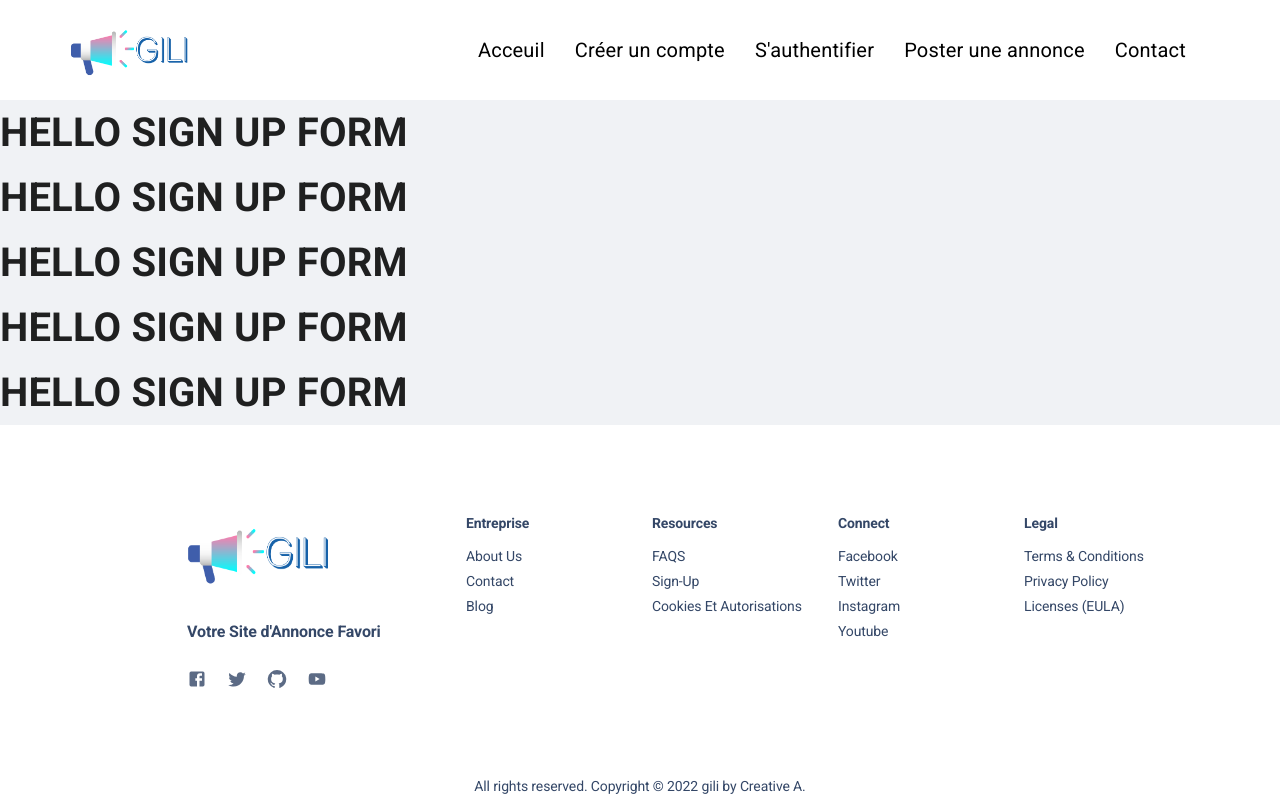
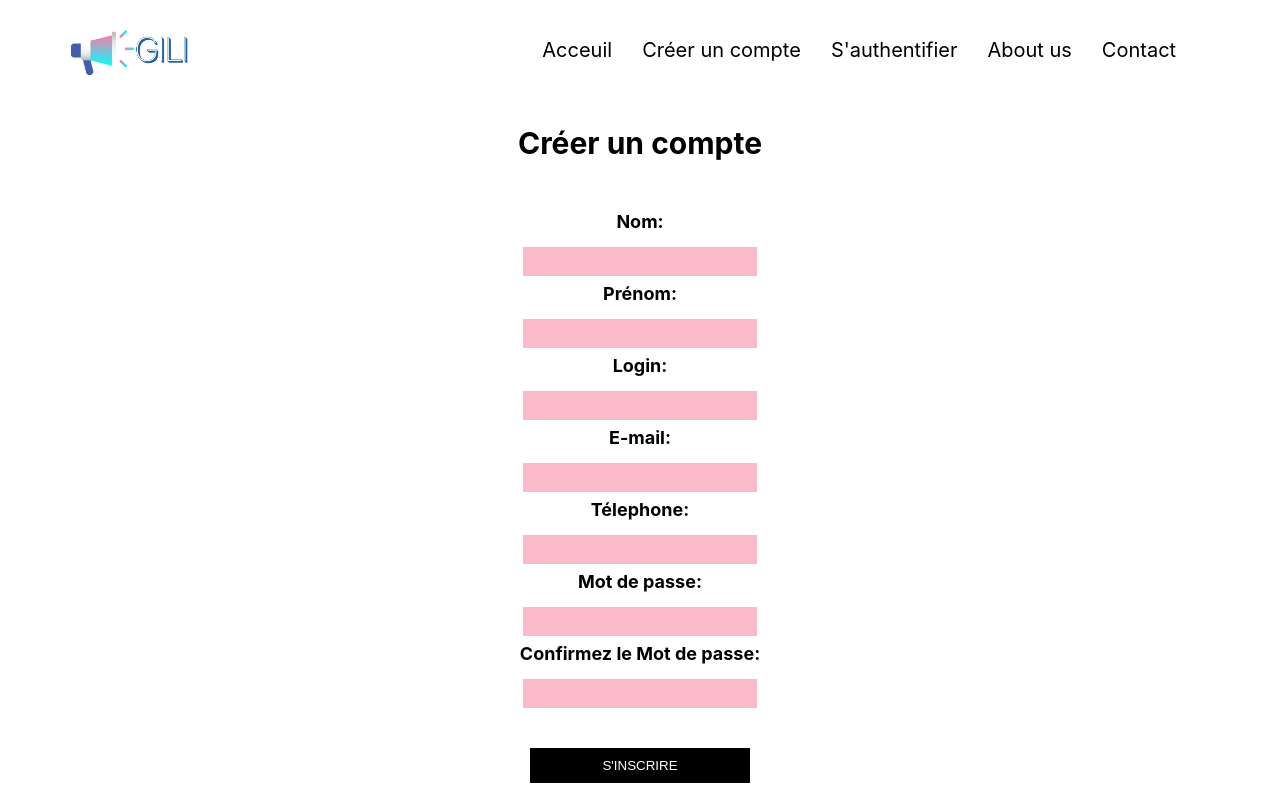
Before and after one commit to ayaprincesse/giliannoncefrontend, a React (Create React App) app: page /Signuppage in a window 1280 px wide. Shown: the top 800 px of the page. Built offline with nearby package versions, Linux system fonts and the light colour scheme.

Commit message:
annonce detail et sign up update

```diff
--- a/src/App.js
+++ b/src/App.js
@@ -5,6 +5,7 @@ import './App.css';
 import Navbar from "./components/Navbar";
 import Home from "./pages/Home";
 import Signuppage from "./pages/Signup";
+import AnnonceDetails from 'pages/AnnonceDetails';
 //import CreerC from "./pages/creercompte";
 
 import {BrowserRouter as Router, Route, Routes } from "react-router-dom";
@@ -19,6 +20,7 @@ function App() {
       <Routes>
         <Route  index  element={<Home />}/>
         <Route  path="/Signuppage"  element={<Signuppage />}/>
+        <Route  path="/AnnonceDetails"  element={<AnnonceDetails />}/>
       </Routes>
     </Router>
 
--- a/src/Footer.js
+++ b/src/Footer.js
@@ -12,7 +12,7 @@ const Footer1 = function DefaultFooter({ content }) {
     const { brand, socials, menus, copyright } = content;
 
     return (
-      <MKBox component="footer" mt={6}>
+      <MKBox component="footer" mt={12} >
         <Container>
           <Grid container spacing={3}>
             <Grid item xs={12} md={3} sx={{ ml: "auto", mb: 3 }}>
--- a/src/components/Navbar.js
+++ b/src/components/Navbar.js
@@ -13,7 +13,7 @@ function Navbar(){
 			<Link to ="/">Acceuil</Link>
 			<Link to ="/Signuppage">Créer un compte</Link>
 			<Link to ="/">S'authentifier</Link>
-			<Link to ="/">Poster une annonce</Link>
+			<Link to ="/">About us</Link>
 			<Link to ="/">Contact</Link>
 
 			<button><ReorderIcon /></button>
--- /dev/null
+++ b/src/pages/AnnonceDetails.js
@@ -0,0 +1,9 @@
+import * as React from 'react';
+
+const Signuppage = () => {
+    return (
+     <h1>C'EST ANNONCE DETAIL</h1>
+    );
+}
+
+export default Signuppage;
--- a/src/pages/Signup.js
+++ b/src/pages/Signup.js
@@ -1,35 +1,60 @@
 import * as React from 'react';
-import Header1 from 'Header';
-import Footer1 from 'Footer';
-import footerRoutes from "footer.routes";
-
-import CssBaseline from '@mui/material/CssBaseline';
-import MKBox from 'components/MKBox';
-
+import "../styles/CreerC.css";
 import { ThemeProvider } from "@mui/material/styles";
 import theme from "assets/theme";
 
+import Footer1 from '../Footer';
+import footerRoutes from "footer.routes";
+
 const Signuppage = () => {
     return (
-     <ThemeProvider theme={theme}>
-    <CssBaseline />
-    <Signupform/>
-    <MKBox pt={5} px={1} bgColor="white">
+    <ThemeProvider theme={theme}>
+    <Signupform />
     <Footer1 content={footerRoutes}/>
-    </MKBox>
     </ThemeProvider>
     );
+}
+//<Signupform />
+function Signupform() {
+  return (
+    <form align="center">
+      <div className="form-inner">
+        <h2>Créer un compte</h2>
+        <div className="form-group">
+          <label htmlFor="nom" class="labelfor">Nom:</label>
+          <input type ="text" name="nom" id="nom"/>
+        </div>
+        <div className="form-group">
+          <label htmlFor="prenom">Prénom:</label>
+          <input type ="text" name="prenom" id="prenom"/>
+        </div>
+        <div className="form-group">
+          <label htmlFor="login">Login:</label>
+          <input type ="text" name="login" id="login"/>
+        </div>
+        <div className="form-group">
+          <label htmlFor="email">E-mail:</label>
+          <input type ="email" name="email" id="email"/>
+        </div>
+        <div className="form-group">
+          <label htmlFor="telephone">Télephone:</label>
+          <input type ="text" name="telephone" id="telephone"/>
+        </div>
+        <div className="form-group">
+          <label htmlFor="mdp">Mot de passe:</label>
+          <input type ="password" name="mdp" id="mdp"/>
+        </div>
+        <div className="form-group">
+          <label htmlFor="mdp2">Confirmez le Mot de passe:</label>
+          <input type ="password" name="mdp2" id="mdp2"/>
+        </div>
+        <input type="submit" value="S'INSCRIRE"/>
+
+      </div>
+
+    </form>
+  )
+}
 
 
-}
-
-function Signupform() {
-  return ( <p><h1>HELLO SIGN UP FORM</h1>
-  <h1>HELLO SIGN UP FORM</h1>
-  <h1>HELLO SIGN UP FORM</h1>
-  <h1>HELLO SIGN UP FORM</h1>
-  <h1>HELLO SIGN UP FORM</h1>  </p>
-    );
-}
-
 export default Signuppage;
--- /dev/null
+++ b/src/styles/CreerC.css
@@ -0,0 +1,42 @@
+form{
+    display:block;
+    position: relative;
+}
+.form-inner .form-group label {
+    display: block;
+    color: black;
+    font-size: 18px;
+    font-weight: bold;
+    margin-bottom: 15px;
+    margin-top: 7px;
+    transition: 0.4s;
+}
+
+h2 {
+    margin-bottom: 50px;
+    font-size: 30px;
+}
+.form-inner .form-group:focus-within label {
+    color: #FE4880;
+}
+
+form .form-inner input[type="submit"]{
+    display: inline-block;
+    margin-top: 40px;
+    background-color: black;
+    color: white;
+    padding: 10px 20px;
+    cursor: pointer;
+}
+
+input{
+    width: 220px;
+    padding: 7px;
+    background-color: #fabaca;
+    border: none;
+
+}
+/*.form-group label {
+    text-align: left;
+    font-family:'Playfair Display';
+}*/
```
